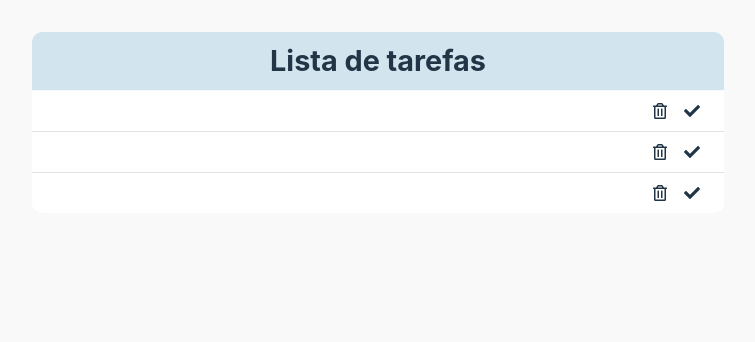
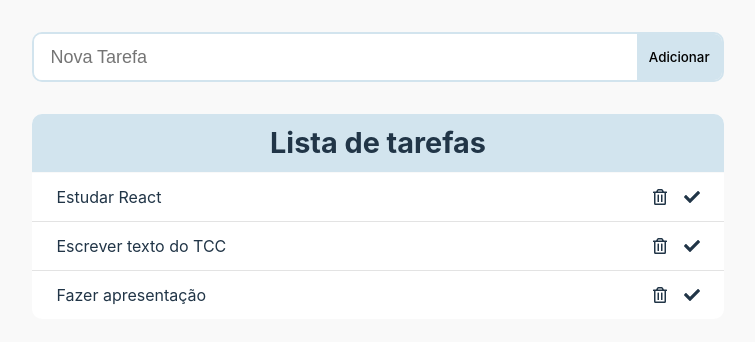
Before and after one commit to roazambuja/to-do-list, a React (Vite) app in the folder front-end/: page / in a window 1280 px wide. Shown: the top 342 px of the page, without its empty margins (262-1017 px from the left). Built offline with nearby package versions, Linux system fonts and the light colour scheme.

Commit message:
feat: map task list and add new task to list

```diff
--- a/front-end/src/App.css
+++ b/front-end/src/App.css
@@ -10,12 +10,43 @@ main {
   box-sizing: border-box;
   width: 90%;
   max-width: 768px;
+  align-items: center;
+  justify-content: center;
+  overflow: hidden;
+}
+
+form {
+  box-sizing: border-box;
+  display: flex;
+  margin-top: 2em;
+  margin-bottom: 2em;
+  width: 100%;
+  overflow: hidden;
+  border-radius: 10px;
+  border: 2px solid #d2e4ee;
+  height: 50px;
+}
+
+form input {
+  border: none;
+  width: 100%;
+  padding: 16px;
+  outline: none;
+  font-size: 18px;
+}
+
+form button {
+  border: none;
+  padding: 12px;
+  background-color: #d2e4ee;
+  font-weight: 500;
+  font-family: Inter, system-ui, Avenir, Helvetica, Arial, sans-serif;
+  cursor: pointer;
+}
+
+.list {
   background-color: white;
   border-radius: 10px;
-  margin-top: 2em;
-  margin-bottom: 2em;
-  align-items: center;
-  justify-content: center;
   overflow: hidden;
 }
 
--- a/front-end/src/App.tsx
+++ b/front-end/src/App.tsx
@@ -1,13 +1,46 @@
+import { useEffect, useState } from "react";
 import "./App.css";
 import Task from "./Task";
+// import { getTasks } from "./services/api";
 
 function App() {
+  const [newTask, setNewTask] = useState<string>("");
+  const [tasks, setTasks] = useState<string[]>([
+    "Estudar React",
+    "Escrever texto do TCC",
+    "Fazer apresentação",
+  ]);
+
+  // useEffect(() => {
+  //   getTasks();
+  // }, []);
+
+  const handleSubmit = (event: React.FormEvent<HTMLFormElement>) => {
+    event.preventDefault();
+    if (newTask != "") {
+      tasks.push(newTask);
+      setNewTask("");
+    }
+  };
+
   return (
     <main>
-      <h1>Lista de tarefas</h1>
-      <Task />
-      <Task />
-      <Task />
+      <form onSubmit={handleSubmit}>
+        <input
+          placeholder="Nova Tarefa"
+          type="text"
+          value={newTask}
+          onChange={(e) => setNewTask(e.target.value)}
+        />
+        <button type="submit">Adicionar</button>
+      </form>
+
+      <div className="list">
+        <h1>Lista de tarefas</h1>
+        {tasks.map((task, key) => {
+          return <Task title={task} key={key} />;
+        })}
+      </div>
     </main>
   );
 }
--- /dev/null
+++ b/front-end/src/services/api.ts
@@ -0,0 +1,6 @@
+export async function getTasks() {
+  const response = await fetch("http://localhost:3000/tasks", {
+    method: "GET",
+  });
+  console.log(response);
+}
```
